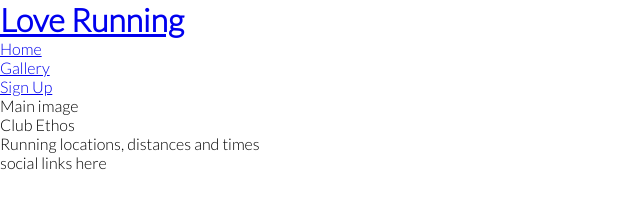
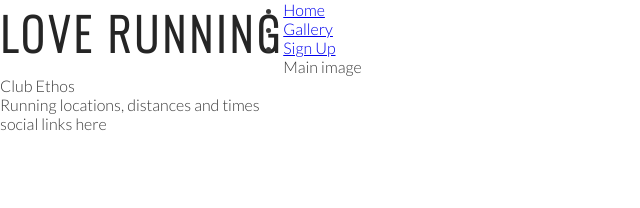
Before and after one commit to theodorchris/love-running, a plain HTML site: page index.html in a window 1280 px wide. Shown: the whole page, without its empty margins (0-640 px from the left). Drawn offline with nearby package versions, Linux system fonts and the light colour scheme.

Commit message:
Add style for headings and logo

```diff
--- a/assets/css/style.css
+++ b/assets/css/style.css
@@ -6,9 +6,22 @@
     border:none;
 }
 
+body {
+    font-family: Lato, sans-serif;
+    font-weight: 300;
+    color: #3a3a3a;
+}
 
+/* headings and logo */
 
-body {
-    font-family: lato;
-    font-weight: 300;
+h1, h2 {
+    font-family: Oswald, sans-serif;
+    text-transform: uppercase;
+    letter-spacing: 4px;
+    color: #252525;
 }
+
+#logo {
+    float: left;
+    font-size: 280%;
+}
--- a/index.html
+++ b/index.html
@@ -16,7 +16,7 @@
 <body>
     <header>
         <a href="index.html">
-            <h1>Love Running</h1>
+            <h1 id="logo">Love Running</h1>
         </a>
 
         <nav>
```
